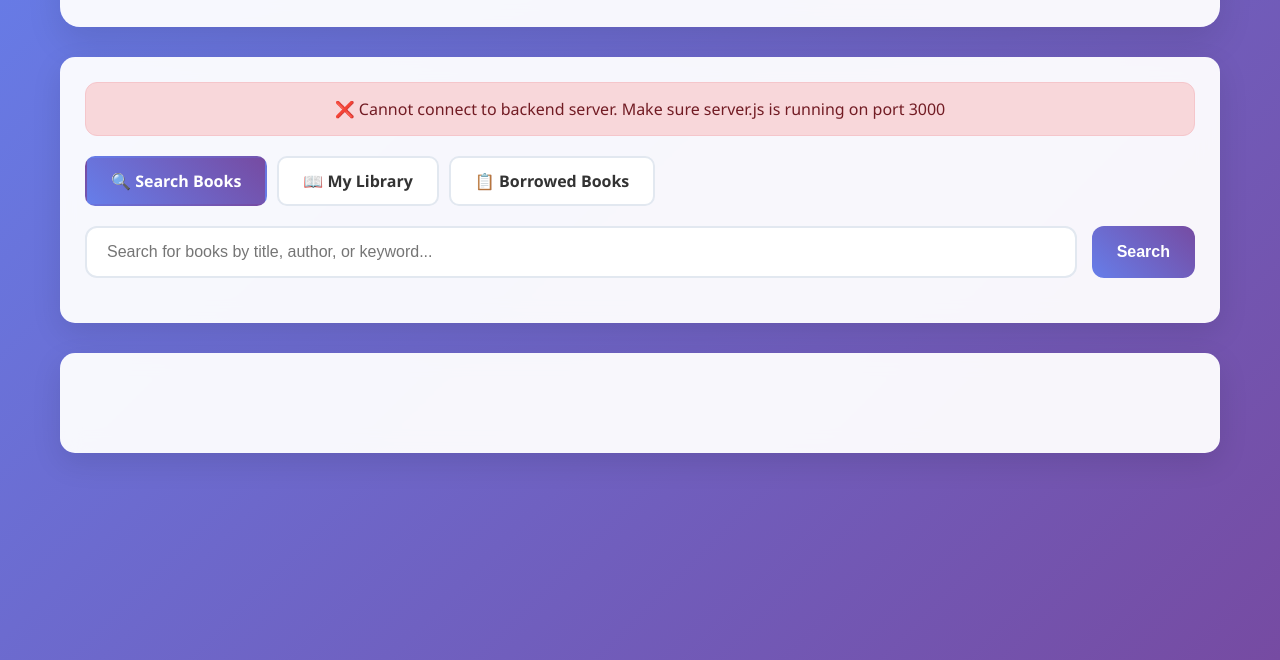
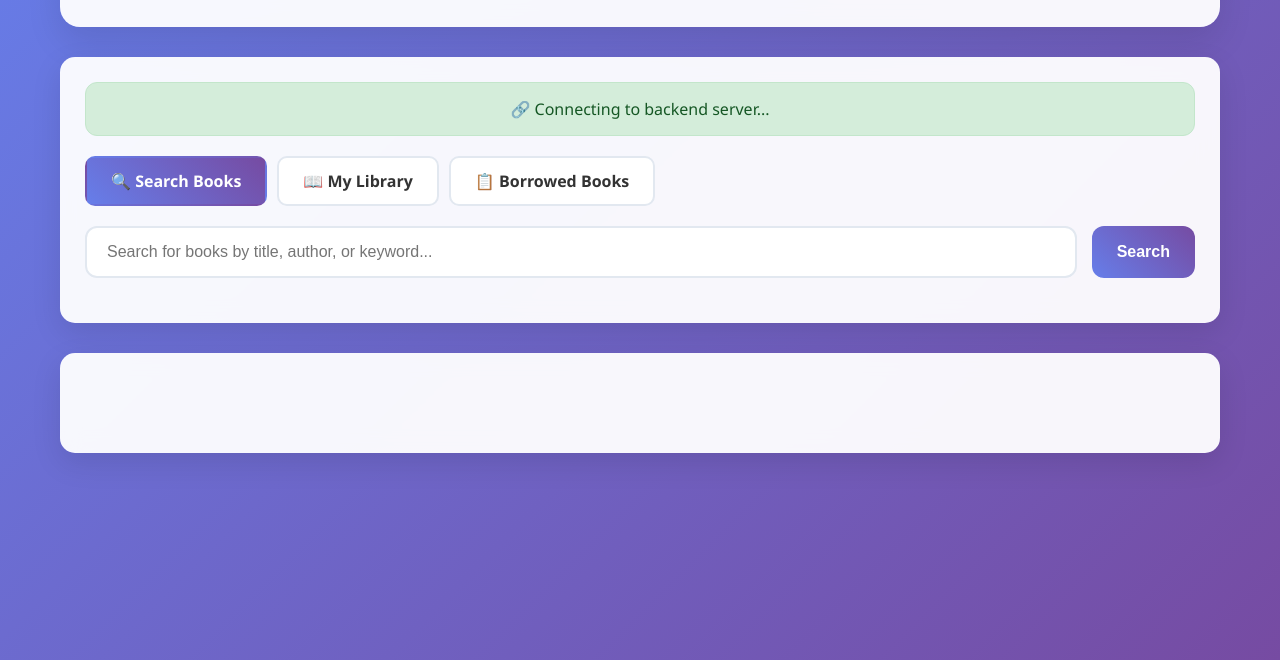
Before and after one commit to DelanPinto/Library-Management-System, a website: page index.html in a window 1280 px wide. Shown: the part 140-800 px from the top of the page. Drawn offline with Linux system fonts and the light colour scheme; no server answers.

Commit message:
Update index.html

```diff
--- a/index.html
+++ b/index.html
@@ -540,36 +540,6 @@
             });
         });
 
-        // Test backend connection
-        async function testBackendConnection() {
-            const statusElement = document.getElementById('connectionStatus');
-
-            try {
-                const response = await fetch(`${API_BASE_URL}/health`, {
-                    method: 'GET',
-                    headers: {
-                        'Content-Type': 'application/json',
-                    }
-                });
-
-                if (response.ok) {
-                    statusElement.textContent = '✅ Connected to backend server successfully!';
-                    statusElement.classList.remove('error');
-                } else {
-                    throw new Error('Server responded with error');
-                }
-            } catch (error) {
-                statusElement.textContent = '❌ Cannot connect to backend server. Make sure server.js is running on port 3000';
-                statusElement.classList.add('error');
-                console.error('Backend connection error:', error);
-
-                // Fallback to demo mode with sample data
-                enableDemoMode();
-            }
-        }
-
-
-
         // Load initial data from backend
         async function loadLibraryData() {
             try {
```
